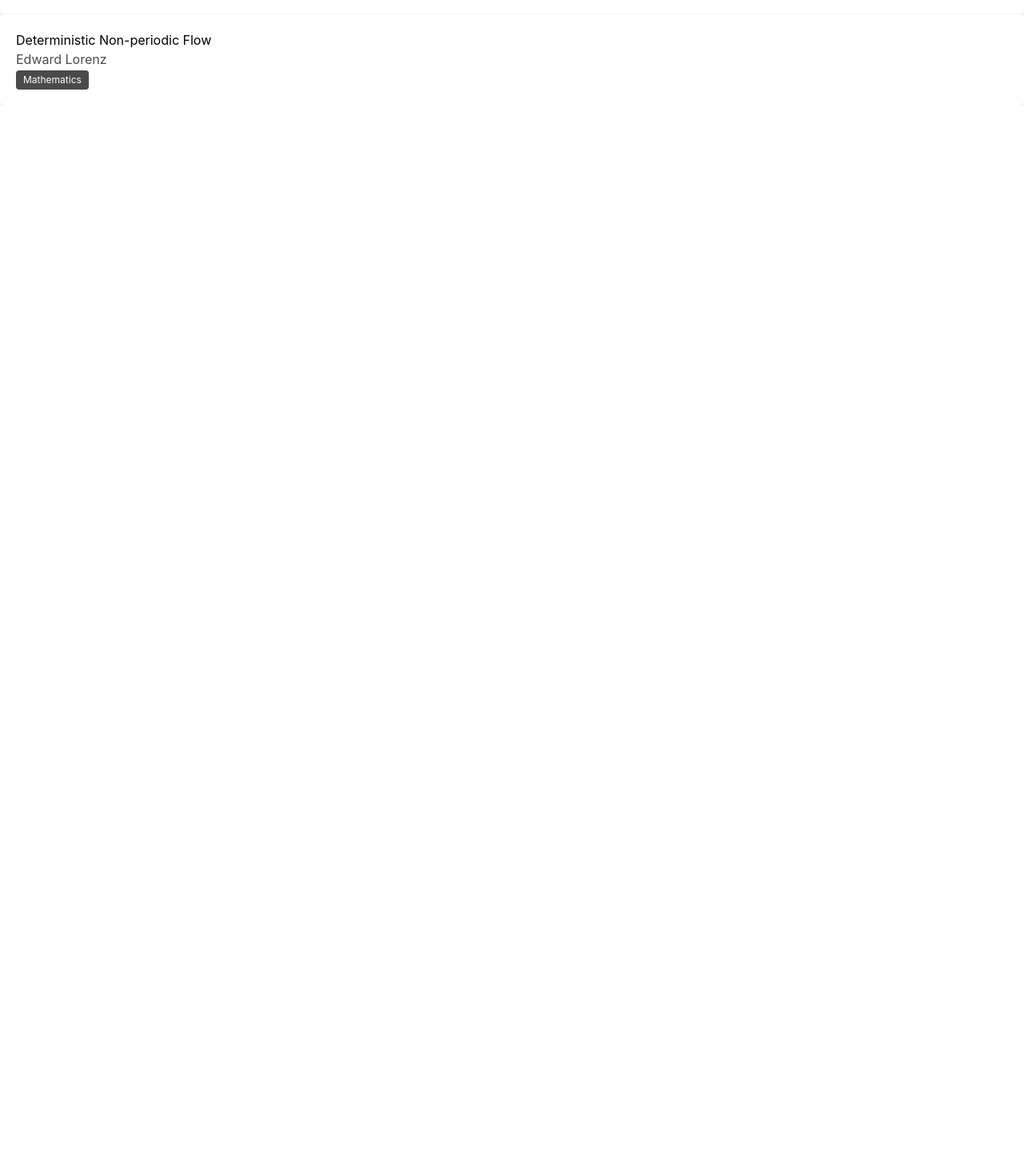
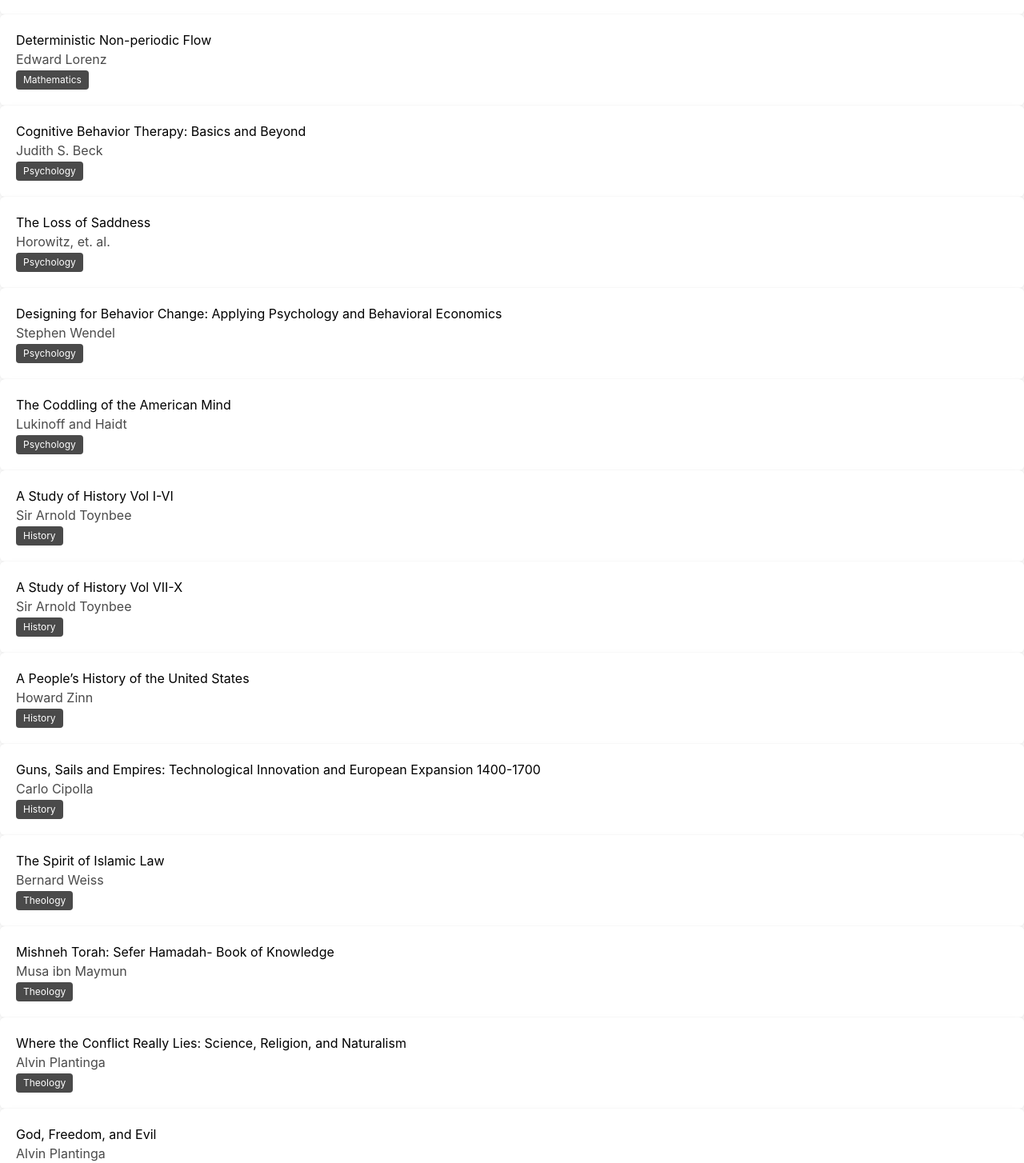
Before and after one commit to davidahmed/personal-homepage, a Vue app: page / in a window 1280 px wide. Shown: the part 1062-2516 px from the top of the page at 80% size. Before the commit the page ends 1194 px from the top, so only its background shows below. Built offline with nearby package versions, Linux system fonts and the light colour scheme.

Commit message:
COMPLETED moving all resources from my webpage

```diff
--- a/src/assets/library-resources.js
+++ b/src/assets/library-resources.js
@@ -70,8 +70,105 @@
 		author: 'Edward Lorenz',
 		type: 'Paper',
 		field: ['Mathematics'],
-		tags: [],
+		tags: ['dclassic'],
 		link:'http://www.astro.puc.cl/~rparra/tools/PAPERS/lorenz1962.pdf'
 	},
+	{
+		title: 'Cognitive Behavior Therapy: Basics and Beyond',
+		author: 'Judith S. Beck',
+		type: 'Book',
+		field: ['Psychology'],
+		tags: ['dclassic'],
+		link:'https://www.amazon.com/dp/1609185048/?tag=lookjar-20'
+	},
+	{
+		title: 'The Loss of Saddness',
+		author: 'Horowitz, et. al.',
+		type: 'Book',
+		field: ['Psychology'],
+		tags: [],
+		link:'https://www.amazon.com/dp/0195313046/?tag=lookjar-20'
+	},
+	{
+		title: 'Designing for Behavior Change: Applying Psychology and Behavioral Economics',
+		author: 'Stephen Wendel',
+		type: 'Book',
+		field: ['Psychology'],
+		tags: [],
+		link:'https://www.amazon.com/dp/1449367623/?tag=lookjar-20'
+	},
+	{
+		title: 'The Coddling of the American Mind',
+		author: 'Lukinoff and Haidt',
+		type: 'Book',
+		field: ['Psychology'],
+		tags: [],
+		link:'https://www.amazon.com/dp/0735224897/?tag=lookjar-20'
+	},
+	{
+		title: 'A Study of History Vol I-VI',
+		author: 'Sir Arnold Toynbee',
+		type: 'Book',
+		field: ['History'],
+		tags: [],
+		link:'https://www.amazon.com/dp/0195050800/?tag=lookjar-20'
+	},
+	{
+		title: 'A Study of History Vol VII-X',
+		author: 'Sir Arnold Toynbee',
+		type: 'Book',
+		field: ['History'],
+		tags: [],
+		link:'https://www.amazon.com/dp/0062397346/?tag=lookjar-20'
+	},
+	{
+		title: 'A People’s History of the United States',
+		author: 'Howard Zinn',
+		type: 'Book',
+		field: ['History'],
+		tags: [],
+		link:'https://www.amazon.com/dp/1609185048/?tag=lookjar-20'
+	},
+	{
+		title: 'Guns, Sails and Empires: Technological Innovation and European Expansion 1400-1700',
+		author: 'Carlo Cipolla',
+		type: 'Book',
+		field: ['History'],
+		tags: [],
+		link:'https://www.amazon.com/dp/0760701113/?tag=lookjar-20'
+	},
+	{
+		title: 'The Spirit of Islamic Law',
+		author: 'Bernard Weiss',
+		type: 'Book',
+		field: ['Theology'],
+		tags: [],
+		link:'https://www.amazon.com/dp/0820328278/?tag=lookjar-20'
+	},
+	{
+		title: 'Mishneh Torah: Sefer Hamadah- Book of Knowledge',
+		author: 'Musa ibn Maymun',
+		type: 'Book',
+		field: ['Theology'],
+		tags: [],
+		link:'https://www.amazon.com/dp/1885220693/?tag=lookjar-20'
+	},
+	{
+		title: 'Where the Conflict Really Lies: Science, Religion, and Naturalism',
+		author: 'Alvin Plantinga',
+		type: 'Book',
+		field: ['Theology'],
+		tags: [],
+		link:'https://www.amazon.com/dp/0199812098/?tag=lookjar-20'
+	},
+	{
+		title: 'God, Freedom, and Evil',
+		author: 'Alvin Plantinga',
+		type: 'Book',
+		field: ['Theology'],
+		tags: [],
+		link:'https://www.amazon.com/dp/0802817319/?tag=lookjar-20'
+	},
+
 
 	];
```
